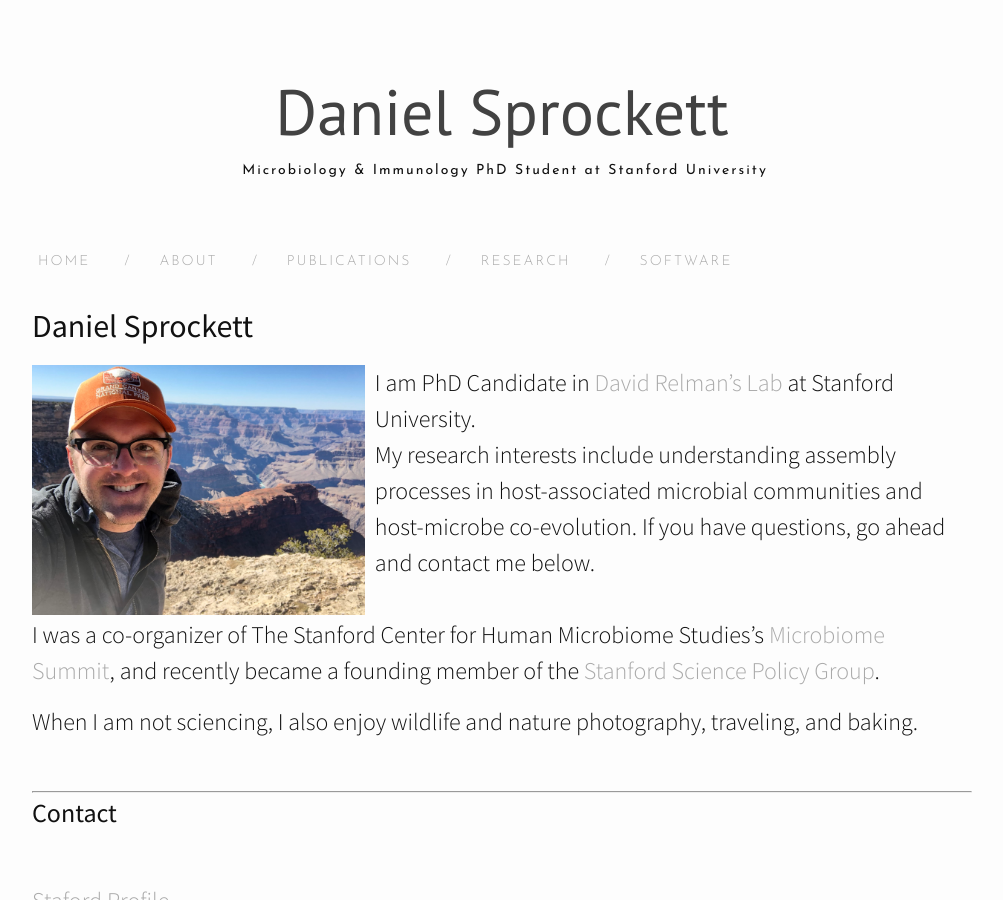
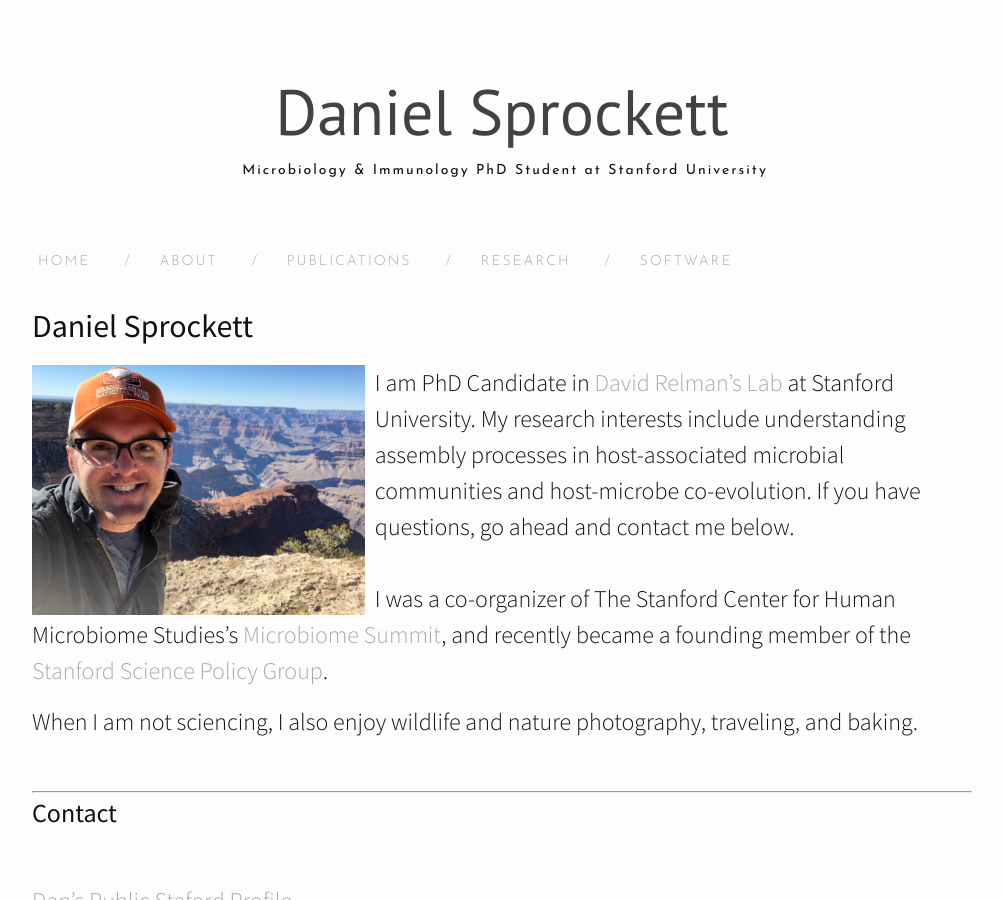
Before and after one commit to DanielSprockett/danielsprockett.github.io, a Jekyll site: the page built from about.md, in a window 1280 px wide and 900 px high. Shown: the whole window, without its empty margins (138-1141 px from the left). Built offline with Jekyll 4.4.1, drawn with Linux system fonts in a browser that asks for light colours; nearby versions of some CDN libraries; some of the changed text lies outside the part shown.

Commit message:
Update about.md

```diff
--- a/about.md
+++ b/about.md
@@ -7,8 +7,7 @@
 <h2>Daniel Sprockett</h2>
 
 <img src="/images/Dan_at_Grand_Canyon.jpg" alt="Dan at the Grand Canyon" style="float: left; margin-right: 10px;" height="250"/>
-I am PhD Candidate in [David Relman's Lab](http://med.stanford.edu/relmanlab.html) at Stanford University. <br>
-My research interests include understanding assembly processes in host-associated microbial communities and host-microbe co-evolution. If you have questions, go ahead and contact me below. <br>
+I am PhD Candidate in [David Relman's Lab](http://med.stanford.edu/relmanlab.html) at Stanford University. My research interests include understanding assembly processes in host-associated microbial communities and host-microbe co-evolution. If you have questions, go ahead and contact me below. <br>
 <br>
 I was a co-organizer of The Stanford Center for Human Microbiome Studies's [Microbiome Summit](https://iti.stanford.edu/center-for-human-microbiome-studies/microbiome-summit.html), and recently became a founding member of the [Stanford Science Policy Group](https://twitter.com/SpgStanford).
 <br>
@@ -19,12 +18,12 @@
 ***
 <h3>Contact</h3>
 <br>
-[Staford Profile](https://profiles.stanford.edu/daniel-sprockett)
+[Dan's Public Staford Profile](https://profiles.stanford.edu/daniel-sprockett)
 <br>
 <div itemscope itemtype="https://schema.org/Person"><a itemprop="sameAs" content="https://orcid.org/0000-0003-2620-7555" href="https://orcid.org/0000-0003-2620-7555" target="orcid.widget" rel="noopener noreferrer" style="vertical-align:top;"><img src="https://orcid.org/sites/default/files/images/orcid_16x16.png" style="width:1em;margin-right:.5em;" alt="ORCID iD icon">orcid.org/0000-0003-2620-7555</a></div>
 <br>
 E-MAIL: <br>
-daniel [dot] sprockett [at] stanford [dot] edu
+daniel [dot] sprockett [at] stanford [dot] edu <br>
 <br>
 Mail:<br>
 Department of Microbiology and Immunology<br>
@@ -38,7 +37,7 @@
 
 One day I'll get around to adding a full gallery, but for now, here is just a sample.
 
-<img src="/images/Northern_Jacana.jpg" alt="Northern Jacana" style="float: left; margin-right: 10px;" height="400"/>
+<img src="/images/Northern_Jacana.jpg" alt="Northern Jacana" height="400"/>
 Northern Jacana in Guanacaste, Costa Rica.
 <br>
 <img src="/images/Tree_Snake.jpg" alt="Tree Snake Costa Rica" style="float: right; margin-left: 10px;" height="400"/>
```
